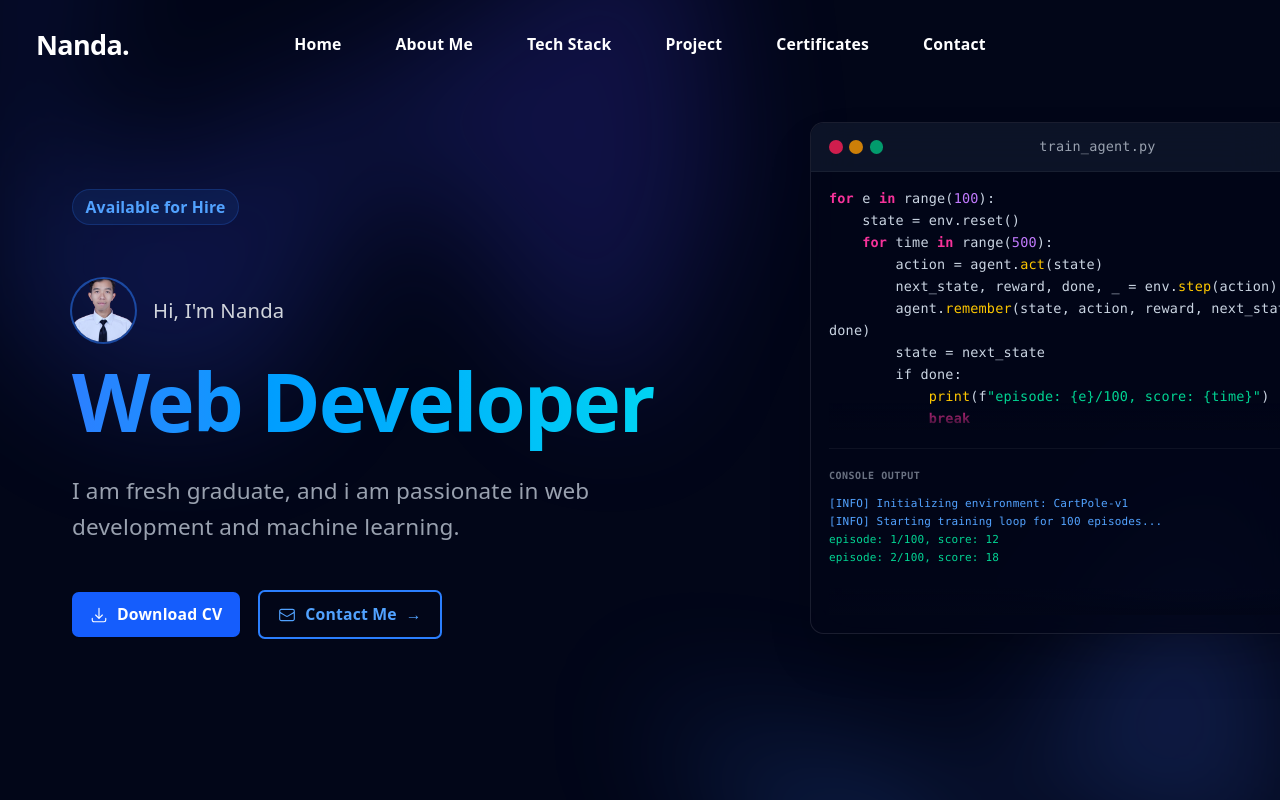
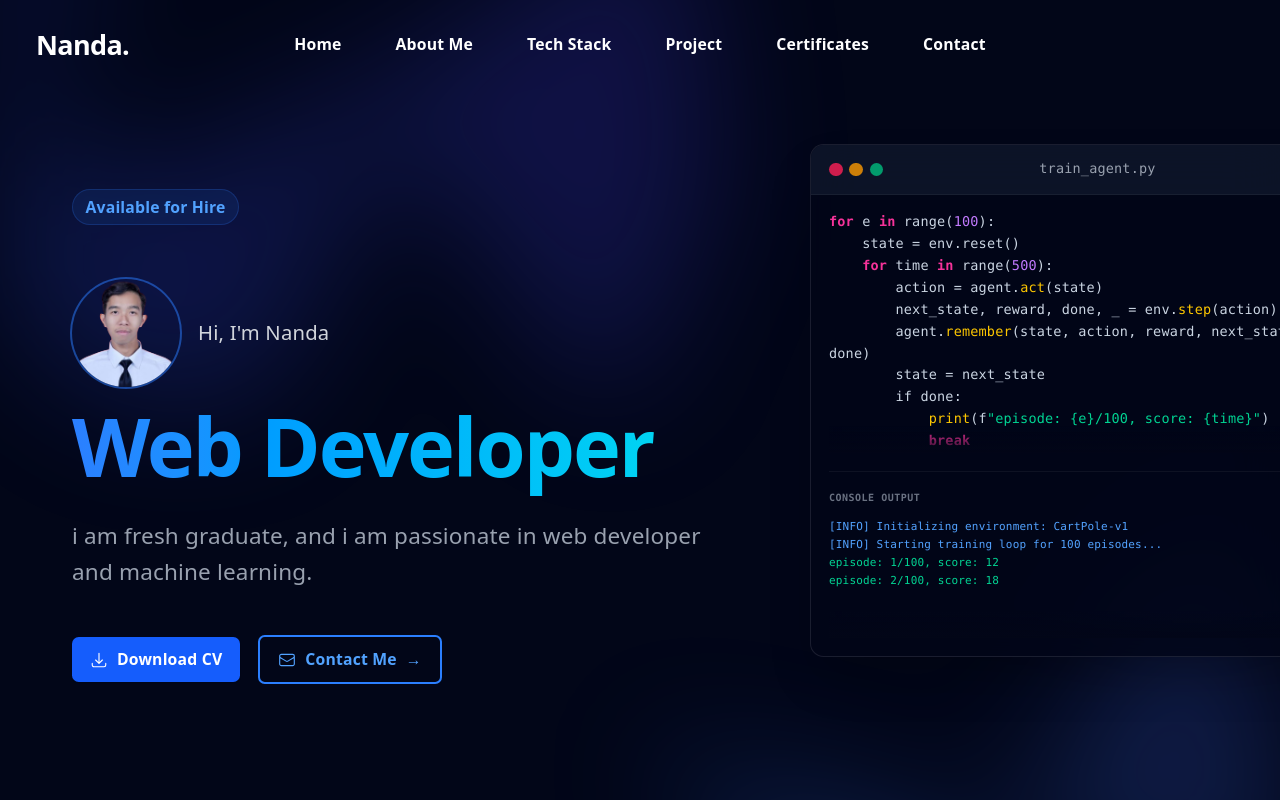
Before and after one commit to Zakynovan18/portofolio, a React (Vite) app: page / in a window 1280 px wide. Shown: the top 800 px of the page. Built offline with nearby package versions, Linux system fonts and the light colour scheme.

Commit message:
fix home profil.png

```diff
--- a/src/pages/Home.tsx
+++ b/src/pages/Home.tsx
@@ -135,7 +135,7 @@ export default function Home() {
               <img
                 src="/profil.png"
                 alt="Foto Muhammad Zaky Novananda"
-                className="h-14 w-14 rounded-full object-cover ring-2 ring-blue-500/50"
+                className="h-20 w-20 sm:h-24 sm:w-24 rounded-full object-cover ring-2 ring-blue-500/50"
               />
               <span className="text-lg font-medium text-gray-300">Hi, I'm Nanda</span>
             </div>
@@ -147,7 +147,7 @@ export default function Home() {
             </h1>
 
             <p className="mt-6 text-lg font-medium text-pretty text-gray-400 sm:text-xl/8">
-              I am fresh graduate, and i am passionate in web development and machine learning.
+              i am fresh graduate, and i am passionate in web developer and machine learning.
             </p>
 
             <div className="mt-10 flex flex-wrap items-center gap-4">
```
Also changed, not shown: public/profil.png.
